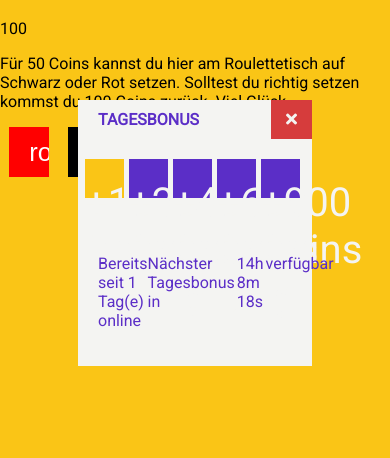
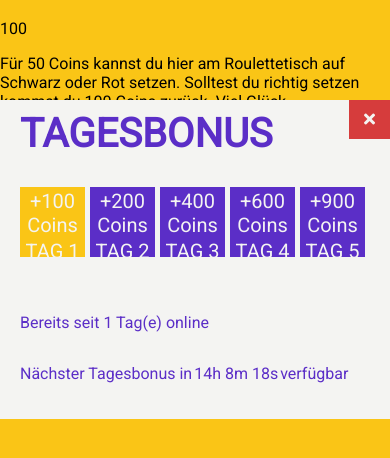
Before and after one commit to leibacher/DailyLogin, a PHP site: page / in a window 390 px wide. Shown: the top 458 px of the page. Run offline with PHP 8.4, Linux system fonts and the light colour scheme; the visitor is signed in with stand-in values (Sample User, id 1); data that the repository does not hold is empty; a stand-in replaces the project's code that opens the database connection; some libraries are stand-ins or nearby versions.

Commit message:
add css for mobile

```diff
--- a/css/style.css
+++ b/css/style.css
@@ -221,21 +221,62 @@ button{
 /** 5.0 Media Queries */
 
 @media only screen and (max-width: 600px) {
+    body{
+        overflow: hidden;
+    }
     .loginbox {
         width: 80vw;
         padding: 30px;
-        top: 4vh;
-        height: 88vh;
+        top: 9vh;
+        height: auto;
     }
     input, button{
         height: 50px;
         font-size: 1.6rem;
     }
     h1{
-        font-size:3.5rem;
+        font-size:2.5rem;
+    }
+    .header_title{
+        font-size:2.5rem;
     }
     label{
-        font-size: 1.5rem;
+        font-size: 1rem;
         padding-bottom: 10px;
     }
+    #username-alert, #password-confirm-alert{
+        font-size: 1rem;
+    }
+    .loginbox a {
+        height: 50px;
+        line-height: 50px;
+        font-size: 1.6rem;
+    }
+    #modal{
+        width: 100%;
+        left: 0;
+        margin-left:0;
+    }
+    .popupFooter p{
+        font-size: 1rem;
+    }
+    .popupFooter {
+        flex-direction: column;
+    }
+    .serie{
+        height: 18vw;
+        width: 18vw;
+    }
+    .coins,.tag{
+        margin-top: 2px;
+        font-size: 20px;
+    }
+    .minigame-button {
+        width: 40vw;
+    }
+    .minigame.container{
+        width: 100vw;
+    }
+
+
 }
```
